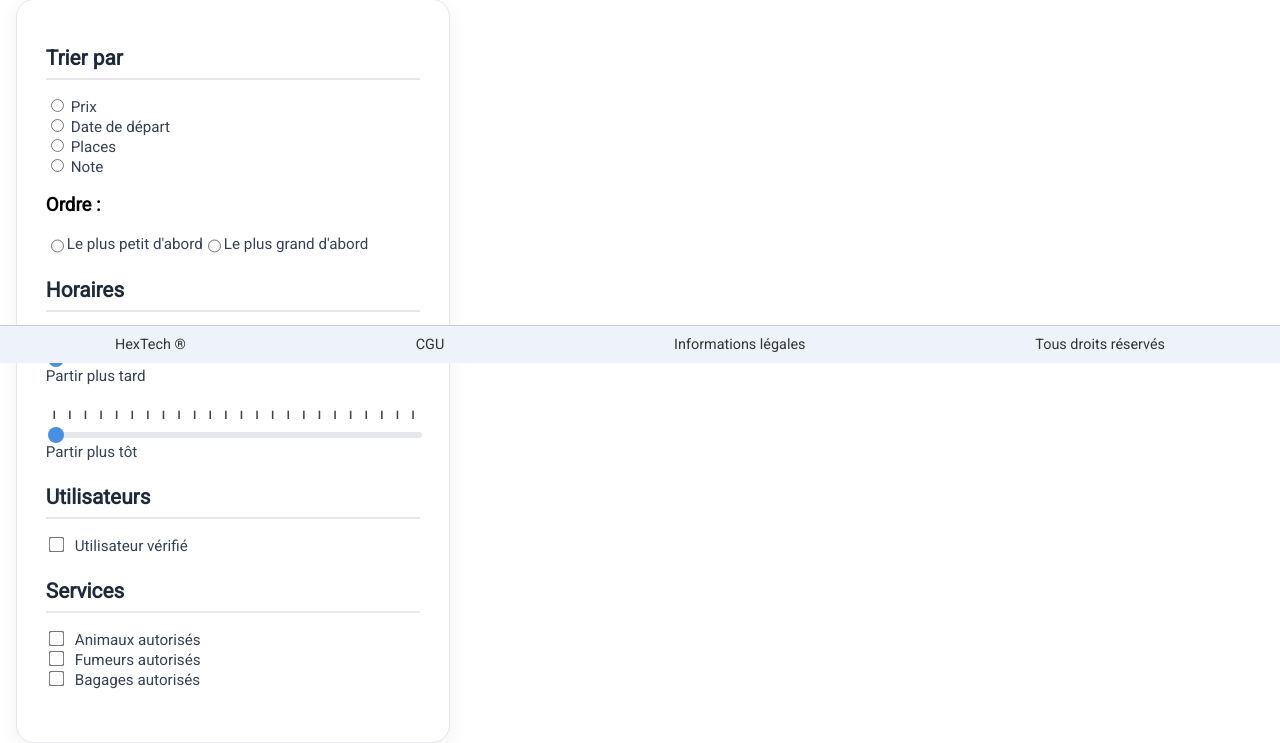
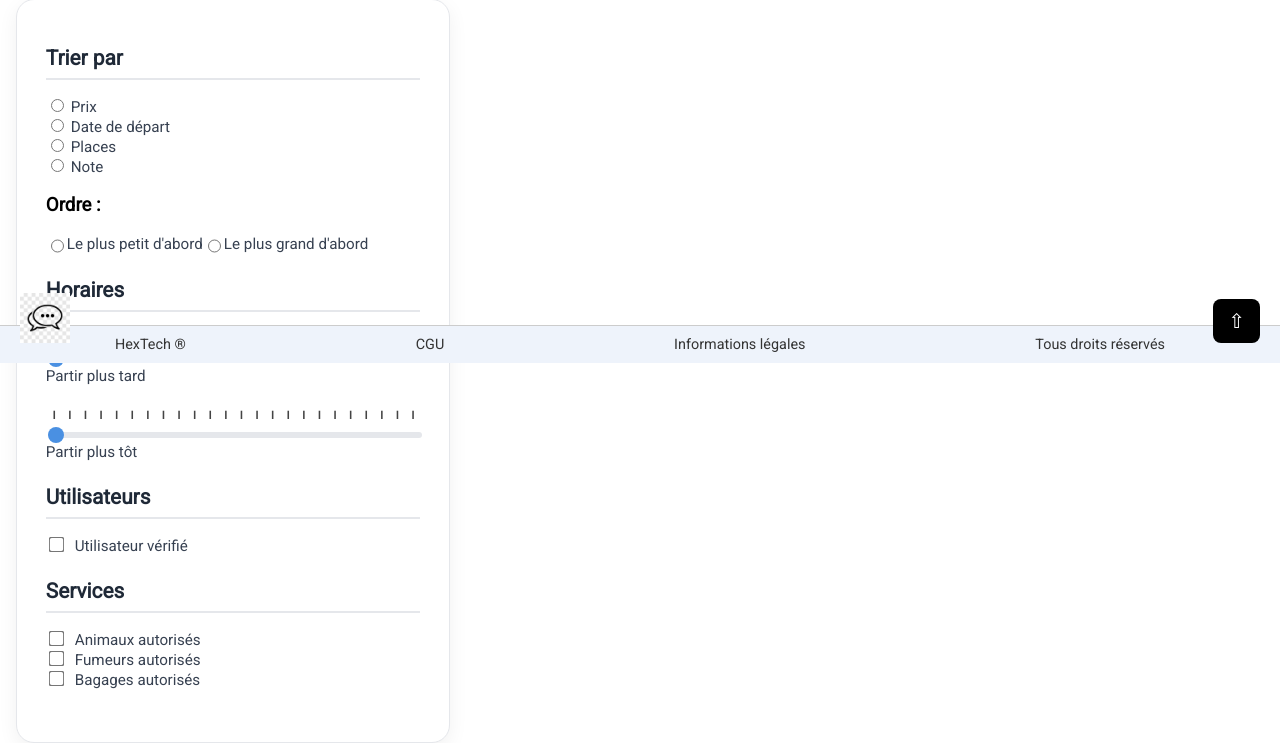
Before and after one commit to Lucass-Dev/CarShare, a PHP site: page /?action=search in a window 1280 px wide. Shown: the part 437-1180 px from the top of the page. Run offline with PHP 8.4, Linux system fonts and the light colour scheme; a stand-in replaces the project's code that opens the database connection; some libraries are stand-ins or nearby versions.

Commit message:
create anchor for mp and move to top

```diff
--- /dev/null
+++ b/assets/styles/anchor.css
@@ -0,0 +1,15 @@
+.anchor {
+    position: fixed;
+    bottom: 20px;   /* bas */
+    right: 20px;    /* droite */
+    background: #000;
+    color: #fff;
+    padding: 10px 15px;
+    border-radius: 8px;
+    cursor: pointer;
+    font-size: 20px;
+}
+
+.anchor:hover {
+    background: #333;
+}
--- /dev/null
+++ b/assets/styles/message_anchor.css
@@ -0,0 +1,14 @@
+.message-anchor {
+    position: fixed;
+    bottom: 20px;
+    left: 20px;
+    width: 50px;
+    height: 50px;
+    cursor: pointer;
+}
+
+.message-anchor img {
+    width: 100%;
+    height: 100%;
+    object-fit: contain;
+}
--- a/index.php
+++ b/index.php
@@ -8,6 +8,8 @@
     <link href="./assets/styles/header.css" rel="stylesheet">
     <link href="./assets/styles/footer.css" rel="stylesheet">
     <link href="./assets/styles/searchPage.css" rel="stylesheet">
+    <link href="./assets/styles/anchor.css" rel="stylesheet">
+    <link href="./assets/styles/message_anchor.css" rel="stylesheet">
     <script src="./script/index.js"></script>
 
     <title>CarShare</title>
@@ -86,6 +88,8 @@
         ?>
     <?php
         include_once("./view/components/footer.html");
+        include_once("./view/components/message_anchor.html");
+        include_once("./view/components/anchor.html");
     ?>
 </body>
 <script src="./script/searchPage.js"></script>
--- /dev/null
+++ b/view/components/anchor.html
@@ -0,0 +1,3 @@
+<div class="anchor">
+    <span>⇧</span>
+</div>
--- /dev/null
+++ b/view/components/message_anchor.html
@@ -0,0 +1,3 @@
+<div class="message-anchor">
+    <img src="/assets/icons/msg.jpg" alt="logo message">
+</div>
```
Also changed, not shown: assets/icons/msg.jpg (added).
